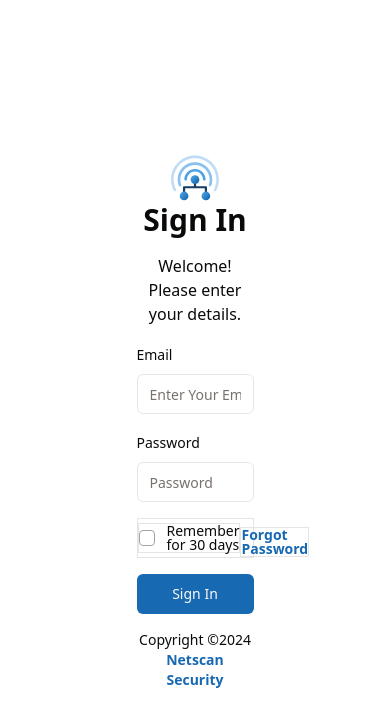
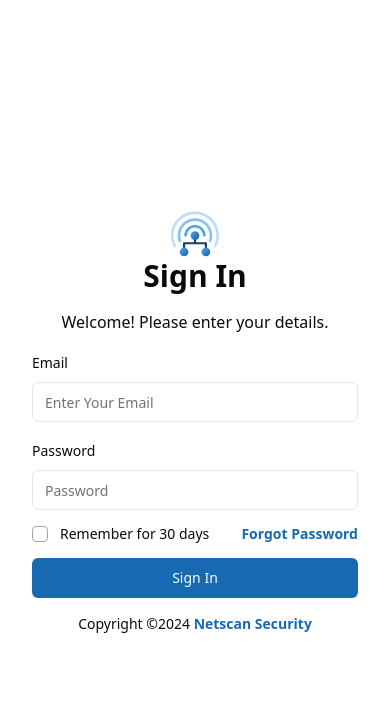
Before and after one commit to Netscan-Security/netscan-dashboard, a React (Vite) app: page /sign-in in a window 390 px wide. Shown: the top 726 px of the page. Built offline with nearby package versions, Linux system fonts and the light colour scheme.

Commit message:
fix: sign-in responsiveness

```diff
--- a/src/pages/sign-in.tsx
+++ b/src/pages/sign-in.tsx
@@ -39,7 +39,7 @@ const SignInPage: React.FC = () => {
         <NetscanIcon size={48} className="mx-auto" />
         <NetscanRipplePattern />
       </div>
-      <div className="w-[30%]">
+      <div className="w-full sm:w-[350px] container ">
         <div className="text-center">
           <h1 className="mb-4 text-3xl font-bold">Sign In</h1>
           <p className="mb-4">Welcome! Please enter your details.</p>
@@ -77,8 +77,8 @@ const SignInPage: React.FC = () => {
               control={form.control}
               name="remember30days"
               render={({ field }) => (
-                <FormItem className="flex items-center justify-between border">
-                  <div className="flex items-center space-x-3 border">
+                <FormItem className="flex items-center justify-between">
+                  <div className="flex items-center space-x-3">
                     <FormControl>
                       <Checkbox
                         checked={field.value}
@@ -89,7 +89,7 @@ const SignInPage: React.FC = () => {
                   </div>
                   <Link
                     to="/forgot-password"
-                    className="mb-1 text-sm font-semibold leading-none border text-lochmara-600"
+                    className="!mt-0 text-sm font-semibold leading-none text-lochmara-600"
                   >
                     Forgot Password
                   </Link>
```
